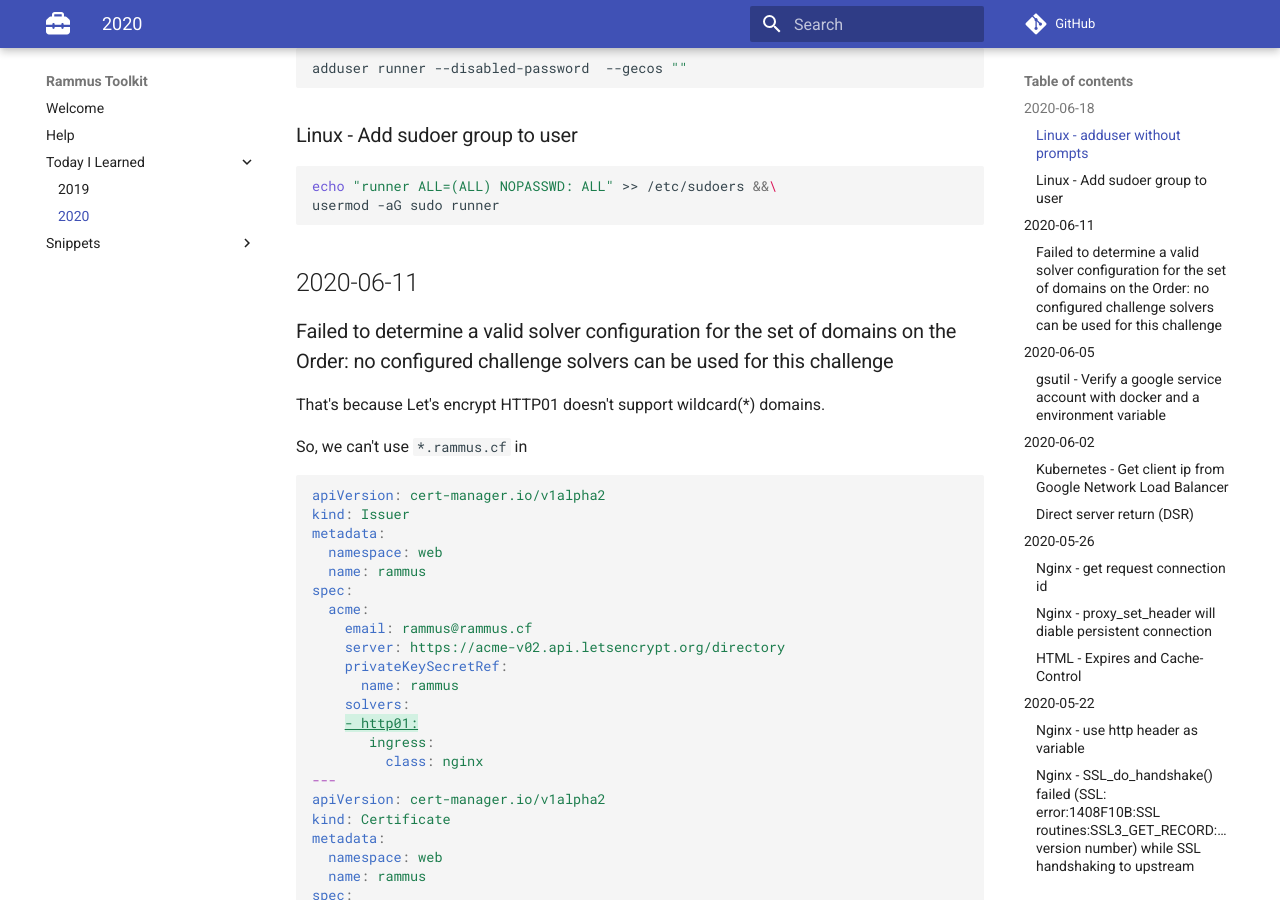
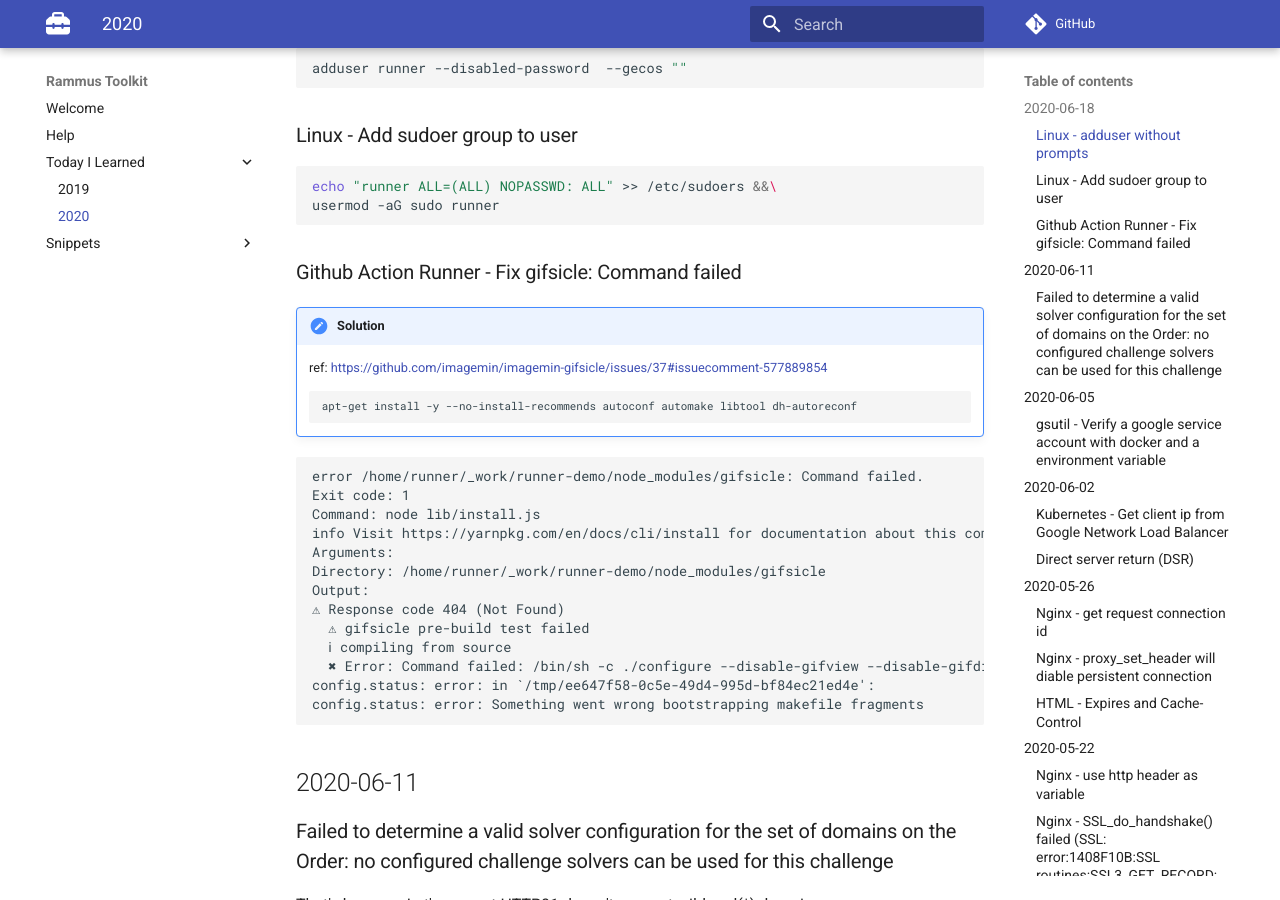
Before and after one commit to RammusXu/toolkit, an MkDocs documentation site: the page built from docs/Today-I-Learned/2020.md, in a window 1280 px wide and 900 px high, scrolled down 294 px. Built offline with MkDocs 1.6.1 and Material for MkDocs 9.7.7, drawn with Linux system fonts in a browser that asks for light colours; comment, search, counter and statistics services are not loaded.

Commit message:
Gist action runner fix gifsicle

````diff
--- a/docs/Today-I-Learned/2020.md
+++ b/docs/Today-I-Learned/2020.md
@@ -10,6 +10,30 @@ adduser runner --disabled-password  --gecos ""
 ```bash
 echo "runner ALL=(ALL) NOPASSWD: ALL" >> /etc/sudoers &&\
 usermod -aG sudo runner
+```
+
+### Github Action Runner - Fix gifsicle: Command failed
+
+!!! solution
+    ref: https://github.com/imagemin/imagemin-gifsicle/issues/37#issuecomment-577889854
+    ```bash
+    apt-get install -y --no-install-recommends autoconf automake libtool dh-autoreconf
+    ```
+
+```log
+error /home/runner/_work/runner-demo/node_modules/gifsicle: Command failed.
+Exit code: 1
+Command: node lib/install.js
+info Visit https://yarnpkg.com/en/docs/cli/install for documentation about this command.
+Arguments:
+Directory: /home/runner/_work/runner-demo/node_modules/gifsicle
+Output:
+⚠ Response code 404 (Not Found)
+  ⚠ gifsicle pre-build test failed
+  ℹ compiling from source
+  ✖ Error: Command failed: /bin/sh -c ./configure --disable-gifview --disable-gifdiff --prefix="/home/runner/_work/runner-demo/node_modules/gifsicle/vendor" --bindir="/home/runner/_work/runner-demo/node_modules/gifsicle/vendor"
+config.status: error: in `/tmp/ee647f58-0c5e-49d4-995d-bf84ec21ed4e':
+config.status: error: Something went wrong bootstrapping makefile fragments
 ```
 
 ## 2020-06-11
````
Also changed, not shown: 1 other file.
